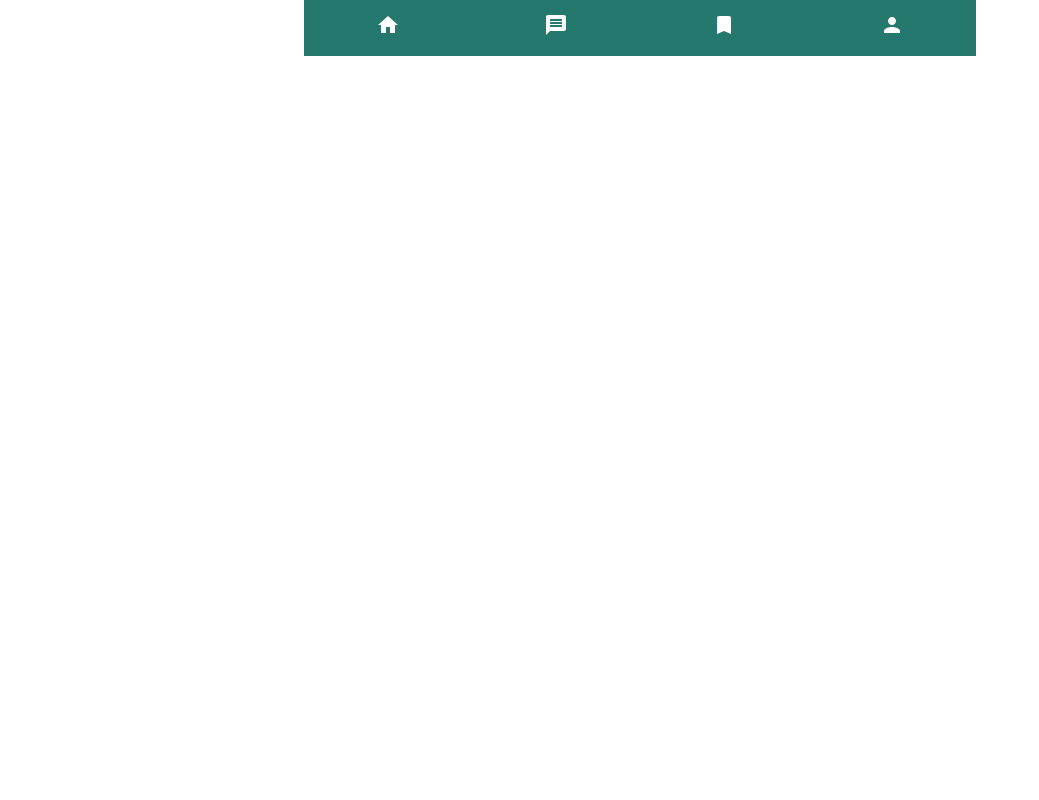
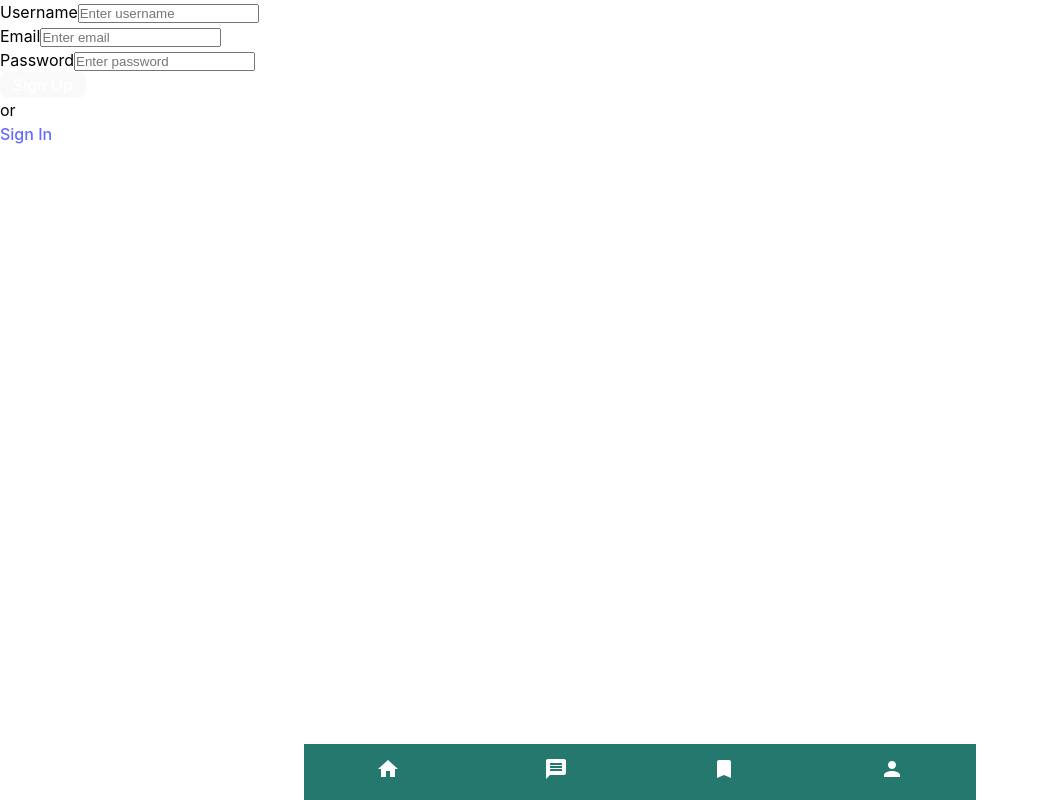
Before and after one commit to jdu214843/sns_app, a React (Vite) app: page /signup in a window 1280 px wide. Before the commit this address had no page. Shown: the whole page, without its empty margins (0-1039 px from the left). Built offline with nearby package versions, Linux system fonts and the light colour scheme.

Commit message:
added validation function

```diff
--- a/src/App.jsx
+++ b/src/App.jsx
@@ -18,6 +18,8 @@ import {
   StyledBottomNavigationAction,
   StyledIcon,
 } from "./components/Style/StyledBottomNavigationAction";
+import SignIn from "./components/SignIn/signin";
+import SignUp from "./components/SignUp/signup";
 
 const App = () => {
   const [value, setValue] = useState("/home");
@@ -30,7 +32,9 @@ const App = () => {
     <Router>
       <Container>
         <Routes>
-          <Route exact path="/" element={<Home />} />
+          <Route exact path="/" element={<SignIn />} />
+          <Route exact path="/signup" element={<SignUp />} />
+          <Route exact path="/home" element={<Home />} />
           <Route path="/messages" element={<Massages />} />
           <Route path="/bookmark" element={<Bookmark />} />
           <Route path="/profile" element={<Profile />} />
--- /dev/null
+++ b/src/components/SignIn/SignInValidation.js
@@ -0,0 +1,24 @@
+function Validation(values) {
+  let error = {};
+  const email_pattern = /^[^\s@]+@[^\s@]+\.[^\s@]+$/;
+  const password_pattern = /^(?=.*\d)(?=.*[a-z])(?=.*[A-Z])[a-zA-Z0-9]{8,}$/;
+
+  if (values.email === "") {
+    error.email = "Please enter a valid email address";
+  } else if (!email_pattern.test(values.email)) {
+    error.email = "Email did not match";
+  } else {
+    error.email = "";
+  }
+
+  if (values.password === "") {
+    error.password = "Please enter a valid email address";
+  } else if (!password_pattern.test(values.password)) {
+    error.password = "password did not match";
+  } else {
+    error.password = "";
+  }
+  return error;
+}
+
+export default Validation;
--- /dev/null
+++ b/src/components/SignIn/signin.jsx
@@ -0,0 +1,57 @@
+import React, { useState } from "react";
+import { Link } from "react-router-dom";
+import Validation from "./SignInValidation.js";
+
+const SignIn = () => {
+  const [errors, setErrors] = useState({});
+
+  const [values, setValues] = useState({
+    email: "",
+    password: "",
+  });
+
+  const handleInput = (event) => {
+    setValues((prev) => ({
+      ...prev,
+      [event.target.name]: [event.target.value],
+    }));
+  };
+  const handleSubmit = (event) => {
+    event.preventDefault();
+    setErrors(Validation(values));
+  };
+
+  return (
+    <div>
+      <div>
+        <form action="" onSubmit={handleSubmit}>
+          <div>
+            <label htmlFor="email">Email</label>
+            <input
+              type="email"
+              placeholder="Enter email"
+              name="email"
+              onChange={handleInput}
+            />
+            <span>{errors.email && <span>{errors.email}</span>}</span>
+          </div>
+          <div>
+            <label htmlFor="password">Password</label>
+            <input
+              type="password"
+              name="password"
+              placeholder="Enter password"
+              onChange={handleInput}
+            />
+            <span>{errors.password && <span>{errors.password}</span>}</span>
+          </div>
+          <button type="submit">Sign In</button>
+          <p>or</p>
+          <Link to={"/signup"}>Create Account</Link>
+        </form>
+      </div>
+    </div>
+  );
+};
+
+export default SignIn;
--- /dev/null
+++ b/src/components/SignUp/signup.jsx
@@ -0,0 +1,30 @@
+import React from "react";
+import { Link } from "react-router-dom";
+
+const SignUp = () => {
+  return (
+    <div>
+      <div>
+        <form action="">
+          <div>
+            <label htmlFor="username">Username</label>
+            <input type="text" placeholder="Enter username" />
+          </div>
+          <div>
+            <label htmlFor="email">Email</label>
+            <input type="email" placeholder="Enter email" />
+          </div>
+          <div>
+            <label htmlFor="password">Password</label>
+            <input type="password" placeholder="Enter password" />
+          </div>
+          <button>Sign Up</button>
+          <p>or</p>
+          <Link to={"/"}>Sign In</Link>
+        </form>
+      </div>
+    </div>
+  );
+};
+
+export default SignUp;
```
Also changed, not shown: src/components/SignUp/SignUpValidation.js (added, +29 -0 lines), server.js (deleted).
